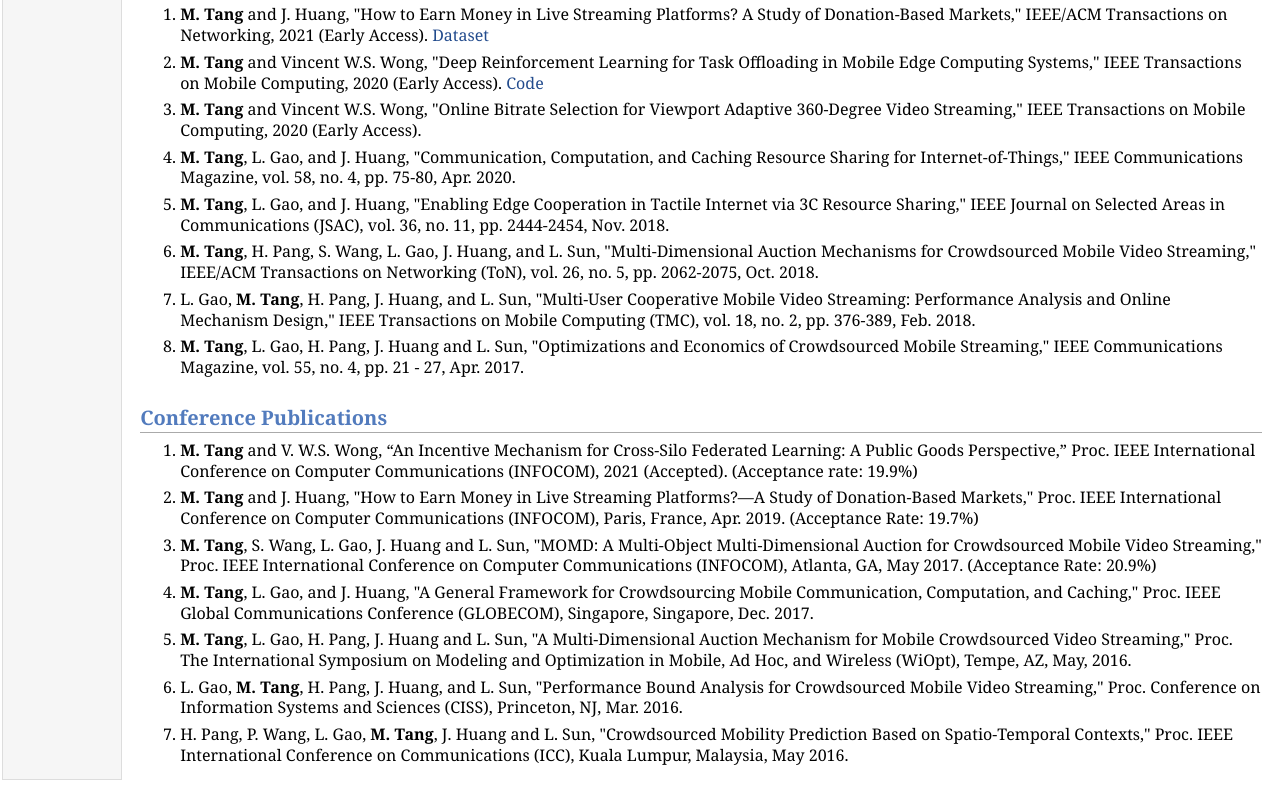
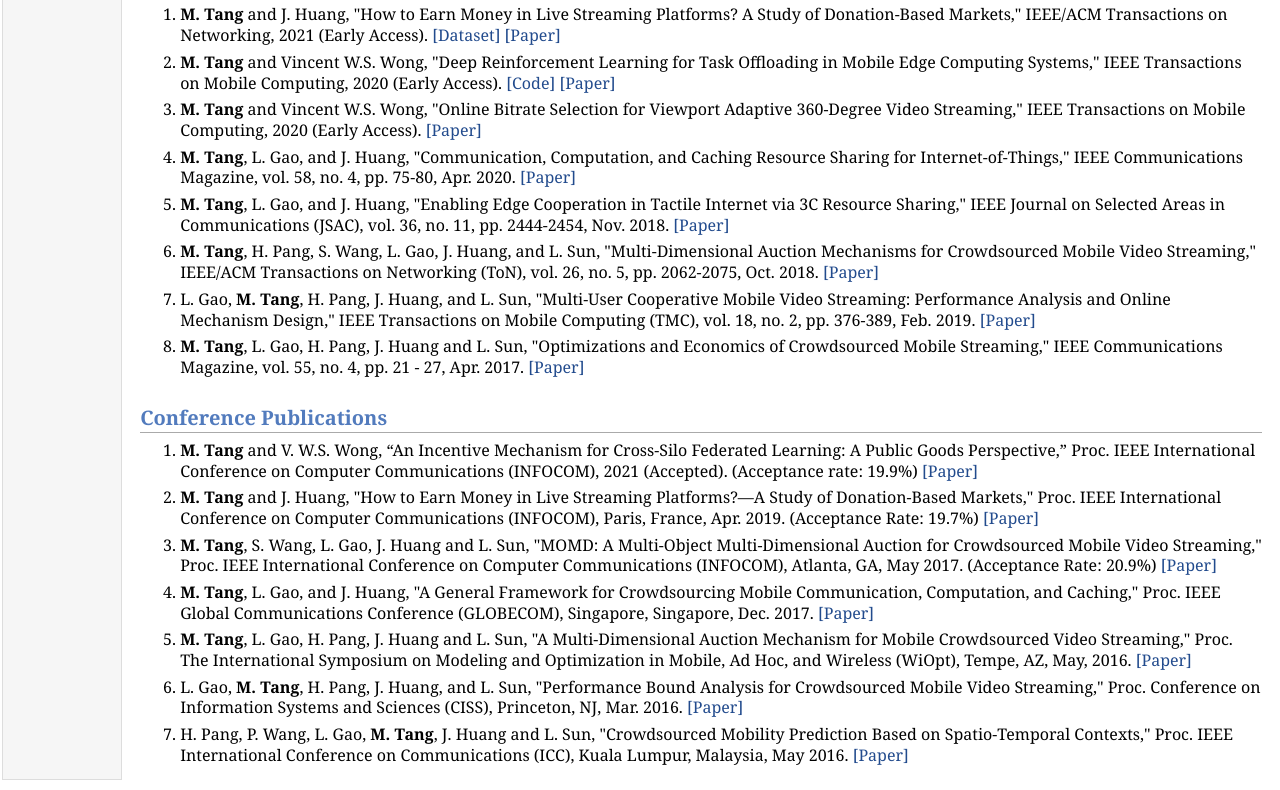
Before and after one commit to mingt2019/mingt2019.github.io, a plain HTML site: page publications.html in a window 1280 px wide. Shown: the part 104-894 px from the top of the page. Drawn offline with Linux system fonts and the light colour scheme.

Commit message:
Add files via upload

```diff
--- a/publications.html
+++ b/publications.html
@@ -11,7 +11,6 @@
 <table summary="Table for page layout." id="tlayout">
 <tr valign="top">
 <td id="layout-menu">
-<div class="menu-category">Ming Tang</div>
 <div class="menu-item"><a href="index.html">Home</a></div>
 <div class="menu-item"><a href="publications.html" class="current">Publications</a></div>
 </td>
@@ -21,38 +20,53 @@
 </div>
 <h2>Journal Publications</h2>
 <ol>
-<li><p><b>M. Tang</b> and J. Huang, "How to Earn Money in Live Streaming Platforms? A Study of Donation-Based Markets," IEEE/ACM Transactions on Networking, 2021 (Early Access). <a href="https://github.com/mingt2019/Twitch-Dataset">Dataset</a></p>
+<li><p><b>M. Tang</b> and J. Huang, "How to Earn Money in Live Streaming Platforms? A Study of Donation-Based Markets," IEEE/ACM Transactions on Networking, 2021 (Early Access). <a href="https://github.com/mingt2019/Twitch-Dataset" target=&ldquo;blank&rdquo;>[Dataset]</a> <a href="paper/TON2021.pdf" target=&ldquo;blank&rdquo;>[Paper]</a>
+</p>
 </li>
-<li><p><b>M. Tang</b> and Vincent W.S. Wong, "Deep Reinforcement Learning for Task Offloading in Mobile Edge Computing Systems," IEEE Transactions on Mobile Computing, 2020 (Early Access). <a href="https://github.com/mingt2019/Deep-Q-learning-for-mobile-edge-computing">Code</a></p>
+<li><p><b>M. Tang</b> and Vincent W.S. Wong, "Deep Reinforcement Learning for Task Offloading in Mobile Edge Computing Systems," IEEE Transactions on Mobile Computing, 2020 (Early Access). <a href="https://github.com/mingt2019/Deep-Q-learning-for-mobile-edge-computing" target=&ldquo;blank&rdquo;>[Code]</a> <a href="paper/TMC2020-1.pdf" target=&ldquo;blank&rdquo;>[Paper]</a>
+</p>
 </li>
-<li><p><b>M. Tang</b> and Vincent W.S. Wong, "Online Bitrate Selection for Viewport Adaptive 360-Degree Video Streaming," IEEE Transactions on Mobile Computing, 2020 (Early Access).</p>
+<li><p><b>M. Tang</b> and Vincent W.S. Wong, "Online Bitrate Selection for Viewport Adaptive 360-Degree Video Streaming," IEEE Transactions on Mobile Computing, 2020 (Early Access). <a href="paper/TMC2020-2.pdf" target=&ldquo;blank&rdquo;>[Paper]</a>
+</p>
 </li>
-<li><p><b>M. Tang</b>, L. Gao, and J. Huang, "Communication, Computation, and Caching Resource Sharing for Internet-of-Things," IEEE Communications Magazine, vol. 58, no. 4, pp. 75-80, Apr. 2020. </p>
+<li><p><b>M. Tang</b>, L. Gao, and J. Huang, "Communication, Computation, and Caching Resource Sharing for Internet-of-Things," IEEE Communications Magazine, vol. 58, no. 4, pp. 75-80, Apr. 2020. <a href="paper/IEEECOMMMAG2020.pdf" target=&ldquo;blank&rdquo;>[Paper]</a>
+</p>
 </li>
-<li><p><b>M. Tang</b>, L. Gao, and J. Huang, "Enabling Edge Cooperation in Tactile Internet via 3C Resource Sharing," IEEE Journal on Selected Areas in Communications (JSAC), vol. 36, no. 11, pp. 2444-2454, Nov. 2018. </p>
+<li><p><b>M. Tang</b>, L. Gao, and J. Huang, "Enabling Edge Cooperation in Tactile Internet via 3C Resource Sharing," IEEE Journal on Selected Areas in Communications (JSAC), vol. 36, no. 11, pp. 2444-2454, Nov. 2018. <a href="paper/JSAC2018.pdf" target=&ldquo;blank&rdquo;>[Paper]</a>
+</p>
 </li>
-<li><p><b>M. Tang</b>, H. Pang, S. Wang, L. Gao, J. Huang, and L. Sun, "Multi-Dimensional Auction Mechanisms for Crowdsourced Mobile Video Streaming," IEEE/ACM Transactions on Networking (ToN), vol. 26, no. 5, pp. 2062-2075, Oct. 2018. </p>
+<li><p><b>M. Tang</b>, H. Pang, S. Wang, L. Gao, J. Huang, and L. Sun, "Multi-Dimensional Auction Mechanisms for Crowdsourced Mobile Video Streaming," IEEE/ACM Transactions on Networking (ToN), vol. 26, no. 5, pp. 2062-2075, Oct. 2018. <a href="paper/TON2018.pdf" target=&ldquo;blank&rdquo;>[Paper]</a>
+</p>
 </li>
-<li><p>L. Gao, <b>M. Tang</b>, H. Pang, J. Huang, and L. Sun, "Multi-User Cooperative Mobile Video Streaming: Performance Analysis and Online Mechanism Design," IEEE Transactions on Mobile Computing (TMC), vol. 18, no. 2, pp. 376-389, Feb. 2018. </p>
+<li><p>L. Gao, <b>M. Tang</b>, H. Pang, J. Huang, and L. Sun, "Multi-User Cooperative Mobile Video Streaming: Performance Analysis and Online Mechanism Design," IEEE Transactions on Mobile Computing (TMC), vol. 18, no. 2, pp. 376-389, Feb. 2019. <a href="paper/TMC2019.pdf" target=&ldquo;blank&rdquo;>[Paper]</a>
+</p>
 </li>
-<li><p><b>M. Tang</b>, L. Gao, H. Pang, J. Huang and L. Sun, "Optimizations and Economics of Crowdsourced Mobile Streaming," IEEE Communications Magazine, vol. 55, no. 4, pp. 21 - 27, Apr. 2017. </p>
+<li><p><b>M. Tang</b>, L. Gao, H. Pang, J. Huang and L. Sun, "Optimizations and Economics of Crowdsourced Mobile Streaming," IEEE Communications Magazine, vol. 55, no. 4, pp. 21 - 27, Apr. 2017. <a href="paper/IEEECOMMMAG2017.pdf" target=&ldquo;blank&rdquo;>[Paper]</a>
+</p>
 </li>
 </ol>
 <h2>Conference Publications</h2>
 <ol>
-<li><p><b>M. Tang</b> and V. W.S. Wong, “An Incentive Mechanism for Cross-Silo Federated Learning: A Public Goods Perspective,” Proc. IEEE International Conference on Computer Communications (INFOCOM), 2021 (Accepted). (Acceptance rate: 19.9%)</p>
+<li><p><b>M. Tang</b> and V. W.S. Wong, “An Incentive Mechanism for Cross-Silo Federated Learning: A Public Goods Perspective,” Proc. IEEE International Conference on Computer Communications (INFOCOM), 2021 (Accepted). (Acceptance rate: 19.9%) <a href="paper/INFOCOM2021.pdf" target=&ldquo;blank&rdquo;>[Paper]</a>
+</p>
 </li>
-<li><p><b>M. Tang</b> and J. Huang, "How to Earn Money in Live Streaming Platforms?—A Study of Donation-Based Markets," Proc. IEEE International Conference on Computer Communications (INFOCOM), Paris, France, Apr. 2019. (Acceptance Rate: 19.7%)</p>
+<li><p><b>M. Tang</b> and J. Huang, "How to Earn Money in Live Streaming Platforms?—A Study of Donation-Based Markets," Proc. IEEE International Conference on Computer Communications (INFOCOM), Paris, France, Apr. 2019. (Acceptance Rate: 19.7%) <a href="paper/INFOCOM2019.pdf" target=&ldquo;blank&rdquo;>[Paper]</a>
+</p>
 </li>
-<li><p><b>M. Tang</b>, S. Wang, L. Gao, J. Huang and L. Sun, "MOMD: A Multi-Object Multi-Dimensional Auction for Crowdsourced Mobile Video Streaming," Proc. IEEE International Conference on Computer Communications (INFOCOM), Atlanta, GA, May 2017. (Acceptance Rate: 20.9%)</p>
+<li><p><b>M. Tang</b>, S. Wang, L. Gao, J. Huang and L. Sun, "MOMD: A Multi-Object Multi-Dimensional Auction for Crowdsourced Mobile Video Streaming," Proc. IEEE International Conference on Computer Communications (INFOCOM), Atlanta, GA, May 2017. (Acceptance Rate: 20.9%) <a href="paper/INFOCOM2017.pdf" target=&ldquo;blank&rdquo;>[Paper]</a>
+</p>
 </li>
-<li><p><b>M. Tang</b>, L. Gao, and J. Huang, "A General Framework for Crowdsourcing Mobile Communication, Computation, and Caching," Proc. IEEE Global Communications Conference (GLOBECOM), Singapore, Singapore, Dec. 2017.</p>
+<li><p><b>M. Tang</b>, L. Gao, and J. Huang, "A General Framework for Crowdsourcing Mobile Communication, Computation, and Caching," Proc. IEEE Global Communications Conference (GLOBECOM), Singapore, Singapore, Dec. 2017. <a href="paper/GLOBECOM2017.pdf" target=&ldquo;blank&rdquo;>[Paper]</a>
+</p>
 </li>
-<li><p><b>M. Tang</b>, L. Gao, H. Pang, J. Huang and L. Sun, "A Multi-Dimensional Auction Mechanism for Mobile Crowdsourced Video Streaming," Proc. The International Symposium on Modeling and Optimization in Mobile, Ad Hoc, and Wireless (WiOpt), Tempe, AZ, May, 2016.</p>
+<li><p><b>M. Tang</b>, L. Gao, H. Pang, J. Huang and L. Sun, "A Multi-Dimensional Auction Mechanism for Mobile Crowdsourced Video Streaming," Proc. The International Symposium on Modeling and Optimization in Mobile, Ad Hoc, and Wireless (WiOpt), Tempe, AZ, May, 2016. <a href="paper/WIOPT2016.pdf" target=&ldquo;blank&rdquo;>[Paper]</a>
+</p>
 </li>
-<li><p>L. Gao, <b>M. Tang</b>, H. Pang, J. Huang, and L. Sun, "Performance Bound Analysis for Crowdsourced Mobile Video Streaming," Proc. Conference on Information Systems and Sciences (CISS), Princeton, NJ, Mar. 2016.</p>
+<li><p>L. Gao, <b>M. Tang</b>, H. Pang, J. Huang, and L. Sun, "Performance Bound Analysis for Crowdsourced Mobile Video Streaming," Proc. Conference on Information Systems and Sciences (CISS), Princeton, NJ, Mar. 2016. <a href="paper/CISS2016.pdf" target=&ldquo;blank&rdquo;>[Paper]</a>
+</p>
 </li>
-<li><p>H. Pang, P. Wang, L. Gao, <b>M. Tang</b>, J. Huang and L. Sun, "Crowdsourced Mobility Prediction Based on Spatio-Temporal Contexts," Proc. IEEE International Conference on Communications (ICC), Kuala Lumpur, Malaysia, May 2016.</p>
+<li><p>H. Pang, P. Wang, L. Gao, <b>M. Tang</b>, J. Huang and L. Sun, "Crowdsourced Mobility Prediction Based on Spatio-Temporal Contexts," Proc. IEEE International Conference on Communications (ICC), Kuala Lumpur, Malaysia, May 2016. <a href="paper/ICC2016.pdf" target=&ldquo;blank&rdquo;>[Paper]</a>
+</p>
 </li>
 </ol>
 </td>
```
Also changed, not shown: index.html (+32 -17 lines), 18 other files.
